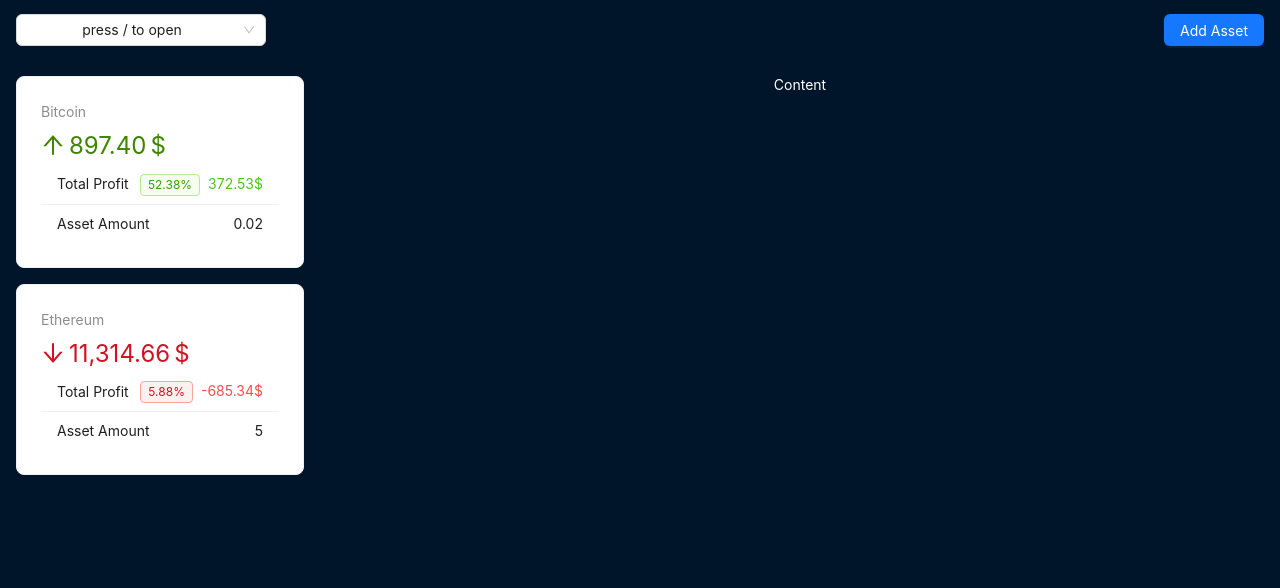
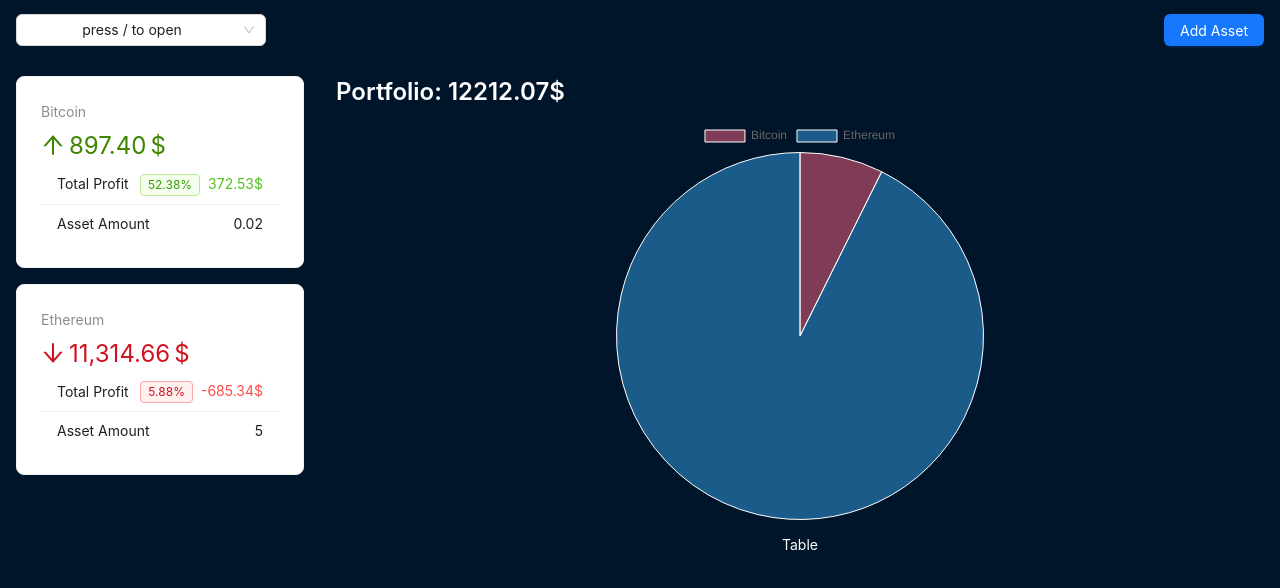
Before and after one commit to kitOl/react-crypto-app, a React (Vite) app: page / in a window 1280 px wide. Shown: the top 588 px of the page. Built offline with nearby package versions, Linux system fonts and the light colour scheme.

Commit message:
add chart in content

```diff
--- a/package.json
+++ b/package.json
@@ -12,6 +12,7 @@
   "dependencies": {
     "antd": "^5.18.1",
     "react": "^18.2.0",
+    "react-chartjs-2": "^5.2.0",
     "react-dom": "^18.2.0"
   },
   "devDependencies": {
--- a/src/components/AddAssetForm.jsx
+++ b/src/components/AddAssetForm.jsx
@@ -74,7 +74,7 @@
   }
 
   function onFinish(values) {
-    console.log(values);
+    // console.log(values);
     const newAsset = {
       id: coin.id,
       amount: values.amount,
--- /dev/null
+++ b/src/components/AssetsTable.jsx
@@ -0,0 +1,3 @@
+export default function AssetsTable() {
+  return <div>Table</div>;
+}
--- /dev/null
+++ b/src/components/PortfolioChart.jsx
@@ -0,0 +1,41 @@
+import { Chart as ChartJS, ArcElement, Tooltip, Legend } from "chart.js";
+import { Pie } from "react-chartjs-2";
+import { useCrypto } from "../context/crypto-context";
+
+ChartJS.register(ArcElement, Tooltip, Legend);
+
+export default function PortfolioChart() {
+  const { assets } = useCrypto();
+
+  const data = {
+    labels: assets.map((a) => a.name),
+    datasets: [
+      {
+        label: "$",
+        data: assets.map((a) => a.totalAmount),
+        backgroundColor: [
+          "rgba(255, 99, 132, 0.5)",
+          "rgba(54, 162, 235, 0.5)",
+          "rgba(255, 206, 86, 0.5)",
+          "rgba(75, 192, 192, 0.5)",
+          "rgba(153, 102, 255, 0.5)",
+          "rgba(255, 159, 64, 0.5)",
+        ],
+        borderWidth: 1,
+      },
+    ],
+  };
+
+  return (
+    <div
+      style={{
+        display: "flex",
+        justifyContent: "center",
+        height: 400,
+        marginBottom: "1rem",
+      }}
+    >
+      <Pie data={data} />
+    </div>
+  );
+}
--- a/src/components/layout/AppContent.jsx
+++ b/src/components/layout/AppContent.jsx
@@ -1,4 +1,7 @@
-import { Layout } from "antd";
+import { Layout, Typography } from "antd";
+import { useCrypto } from "../../context/crypto-context";
+import PortfolioChart from "../PortfolioChart";
+import AssetsTable from "../AssetsTable";
 
 const contentStyle = {
   textAlign: "center",
@@ -9,5 +12,25 @@
 };
 
 export default function AppContent() {
-  return <Layout.Content style={contentStyle}>Content</Layout.Content>;
+  const { assets, crypto } = useCrypto();
+
+  const cryptoPriceMap = crypto.reduce((acc, c) => {
+    acc[c.id] = c.price;
+    return acc;
+  }, {});
+
+  return (
+    <Layout.Content style={contentStyle}>
+      <Typography.Title level={3} style={{ textAlign: "left", color: "#fff" }}>
+        Portfolio:{" "}
+        {assets
+          .map((asset) => asset.amount * cryptoPriceMap[asset.id])
+          .reduce((acc, v) => (acc += v), 0)
+          .toFixed(2)}
+        $
+      </Typography.Title>
+      <PortfolioChart />
+      <AssetsTable />
+    </Layout.Content>
+  );
 }
--- a/src/context/crypto-context.jsx
+++ b/src/context/crypto-context.jsx
@@ -21,6 +21,7 @@
         growPercent: percentDifference(asset.price, coin.price),
         totalAmount: asset.amount * coin.price,
         totalProfit: asset.amount * coin.price - asset.amount * asset.price,
+        name: coin.name,
         ...asset,
       };
     });
```
Also changed, not shown: 2 other files (tests, documents, lock files or other folders).
